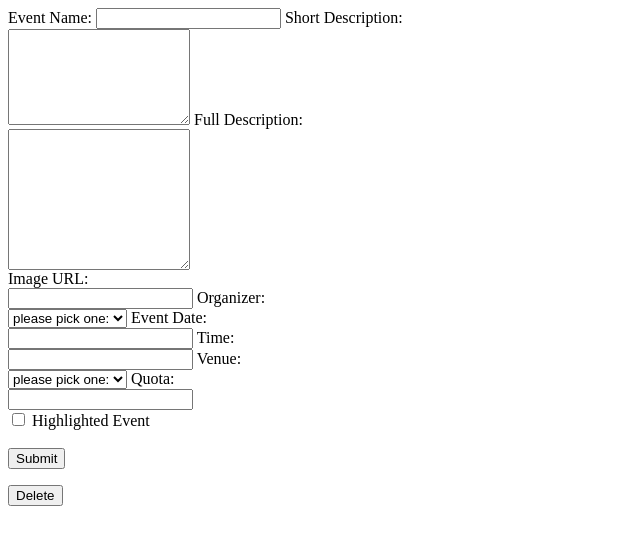
After one commit to LaneLaw/Event-Management-System, a Node project: template views/event/update.ejs in a window 1280 px wide. The commit adds this page. Shown: the top 545 px of the page, without its empty margins (0-640 px from the left). Run offline with Node 20 templates, Linux system fonts and the light colour scheme; the template is opened without the code that fills it, so the values that code supplies are empty.

Commit message:
delete complete

```diff
--- a/api/models/Event.js
+++ b/api/models/Event.js
@@ -31,7 +31,6 @@ module.exports = {
     },
     eventdate: {
       type: "string",
-      columnType:'date'
     },
     time: {
       type: "string"
--- a/config/routes.js
+++ b/config/routes.js
@@ -40,6 +40,11 @@ module.exports.routes = {
   },
   'GET /event/view/:id': 'EventController.view',
 
+  'POST /event/delete/:id': 'EventController.delete',
+
+  'POST /event/update/:id': 'EventController.update',
+
+
 
   /***************************************************************************
   *                                                                          *
--- a/views/event/index.ejs
+++ b/views/event/index.ejs
@@ -29,11 +29,11 @@
         <% events.forEach( function(model) { %>
         <div>
             <tr>
-            <td href="#">
+                <td>
                     <%= model.id %>
                 </td>
                 <td>
-                <a href="#">
+                    <a href="event/update/<%=model.id%>">
                         <%= model.eventname %> </a>
                 </td>
                 <td></td>
--- /dev/null
+++ b/views/event/update.ejs
@@ -0,0 +1,53 @@
+<!--update.ejs-->
+<form action="/event/update/<%=event.id %>" method="POST">
+    <div class="row">
+        <div class="col-sm-6">
+            <!--Event Name-->
+            <label>Event Name:</label>
+            <input type="text" class="form-control" name="Event[eventname]" value="<%= event.eventname %>" required>
+            <!--Short Description-->
+            <label>Short Description:</label><br>
+            <textarea rows=6 type="text" class="form-control" name="Event[shortdescription]" value="<%= event.shortdescription %>" required></textarea>
+            <!--Full Description-->
+            <label>Full Description:</label><br>
+            <textarea rows=9 type="text" class="form-control" name="Event[fulldescription]" value="<%= event.fulldescription %>" required></textarea>
+        </div>
+        <div class="col-sm-6">
+            <!--Image URL-->
+            <label>Image URL:</label><br>
+            <input type="text" class="form-control" name="Event[imageurl]" value="<%= event.imageurl %>" required>
+            <!--Organizer-->
+            <label>Organizer:</label><br>
+            <select name="Event[organizer]" class="form-control" type=text value="<%= event.organizer %> ">
+                <option value="null">please pick one:</option>
+                <option value="o1">o1</option>
+                <option value="o2">o2</option>
+            </select>
+            <!--Event Date-->
+            <label>Event Date:</label><br>
+            <input type="text" class="form-control" name="Event[eventdate]" required>
+            <!--Time-->
+            <label>Time:</label><br>
+            <input type="text" class="form-control" name="Event[time]" required>
+            <!--Venue-->
+            <label>Venue:</label><br>
+            <select name="Event[venue]" class="form-control" type=text>
+                <option value="null">please pick one:</option>
+                <option value="v1">v1</option>
+                <option value="v2">v2</option>
+            </select>
+            <!--Time-->
+            <label>Quota:</label><br>
+            <input type="number" class="form-control" name="Event[quota]" required>
+            <!--highlight-->
+            <br>
+            <input id="hl" type="checkbox" name="Event[highlight]" value = "Highlighted Event">  Highlighted Event
+
+
+            <br><br><button type="submit" class="btn btn-primary">Submit</button>
+        </div>
+    </div>
+</form>
+<form action="/event/delete/<%=event.id %>" method="POST">
+    <button type="submit" class="btn btn-danger">Delete</button>
+</form>
```
Also changed, not shown: api/controllers/EventController.js (+35 -2 lines), views/event/view.ejs (+9 -32 lines). Lines whose indentation alone changed are shown as unchanged.
